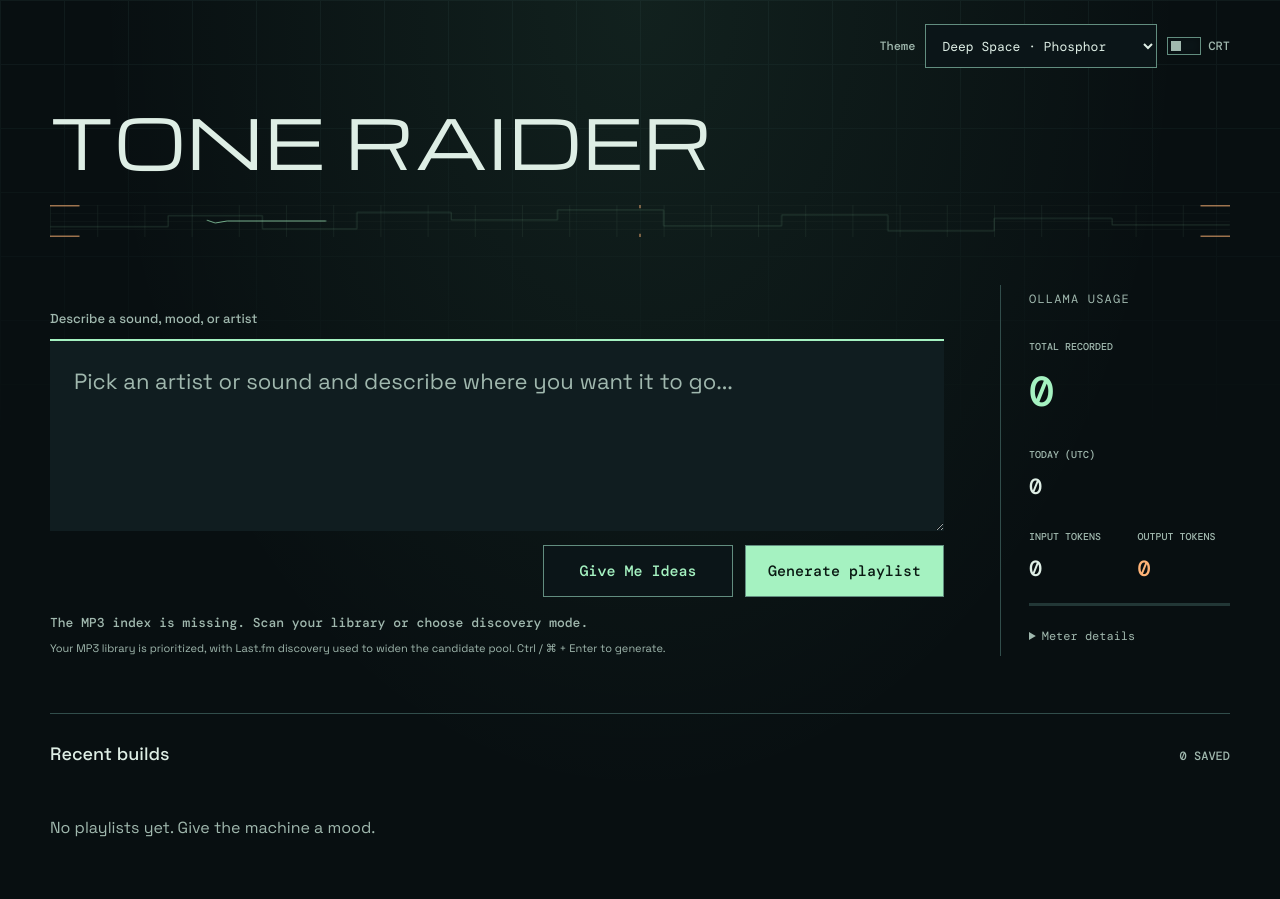
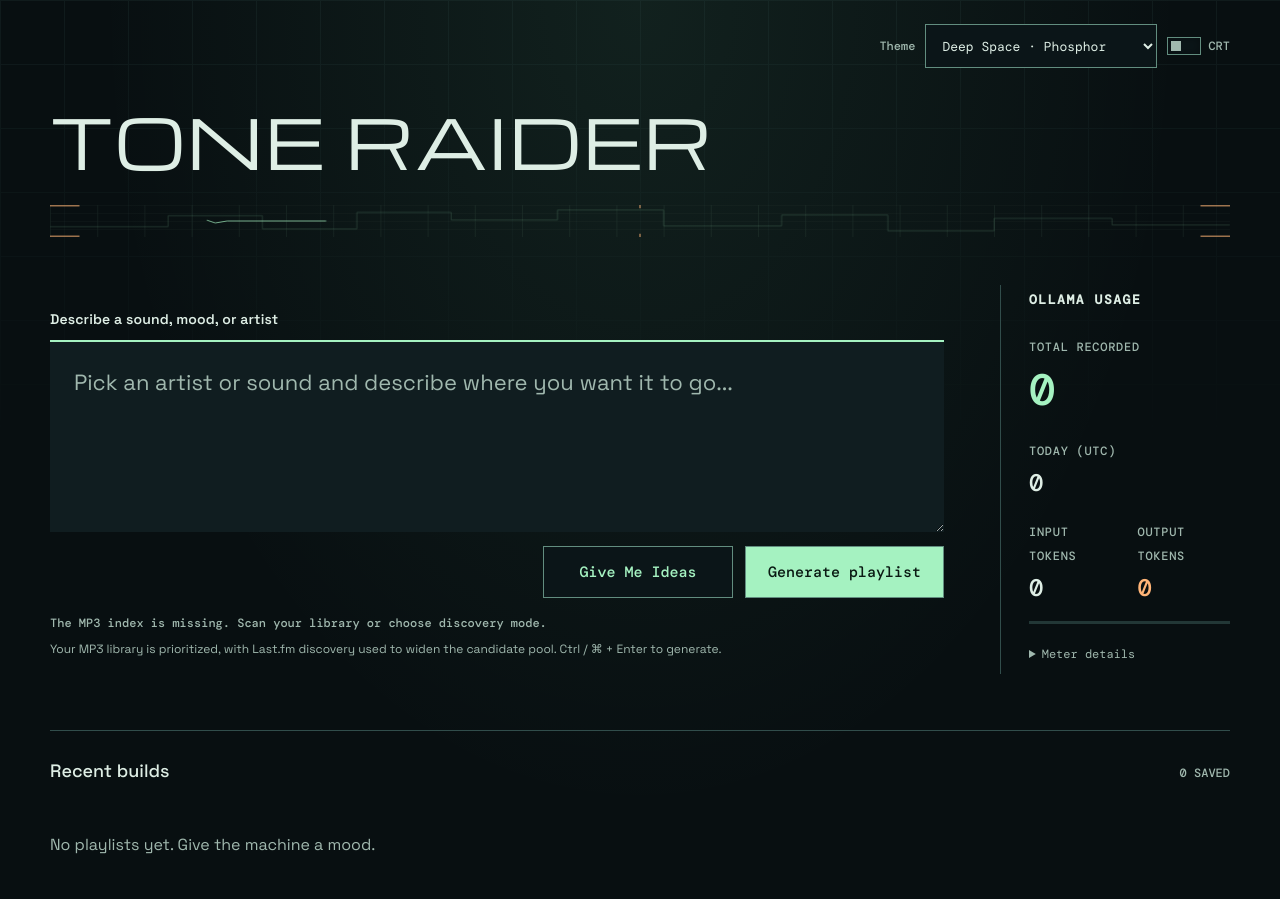
Before and after one commit to dmillion/spotify-gpt, a Flask app: page / in a window 1280 px wide. Shown: the top 899 px of the page. Before the commit the page ends 837 px from the top, so only its background shows below. Run offline with Flask 3, Linux system fonts and the light colour scheme; data that the repository does not hold is empty.

Commit message:
Improve build section typography hierarchy

```diff
--- a/static/themes.css
+++ b/static/themes.css
@@ -69,7 +69,7 @@ textarea::placeholder { color:var(--muted); opacity:1; }
 textarea { font-size:18px; }
 .status, .error { color:var(--red); line-height:1.6; overflow-wrap:anywhere; }
 .eyebrow, .meta { font-size:12px; line-height:1.6; }
-.track { font-size:12px; overflow-wrap:anywhere; }
+.track { font-size:13px; line-height:1.55; overflow-wrap:anywhere; }
 .usage-note, .prompt-help { font-size:13px; line-height:1.6; }
 .playlist > *, header > * { min-width:0; }
 .playlist h3, .playlist p, .playlist .eyebrow { overflow-wrap:anywhere; }
@@ -111,10 +111,10 @@ textarea { font-size:18px; }
 .crt-control input:checked + .crt-switch { border-color:var(--acid); box-shadow:inset 0 0 8px var(--glow),0 0 8px var(--glow); }
 .crt-control input:checked + .crt-switch::after { transform:translateX(16px); background:var(--acid); box-shadow:0 0 7px var(--crt-glow); }
 .crt-control:has(input:focus-visible) .crt-switch { outline:2px solid var(--focus); outline-offset:3px; }
-.prompt-label { display:block; margin:24px 0 10px; font-size:13px; font-weight:500; color:var(--muted); }
-.prompt-help { margin:6px 0 0; color:var(--muted); font-size:11px; }
+.prompt-label { display:block; margin:24px 0 10px; font-size:14px; font-weight:600; color:var(--ink); letter-spacing:.01em; }
+.prompt-help { margin:6px 0 0; color:var(--muted); font-size:12px; }
 .source-control { display:flex; flex-wrap:wrap; gap:12px; align-items:center; justify-content:space-between; color:var(--muted); font-size:13px; }
-#library-info { text-transform:none; max-width:850px; margin:16px 0 0; font-size:13px; }
+#library-info { text-transform:none; max-width:850px; margin:16px 0 0; font-size:12px; line-height:1.6; }
 .studio-footer { display:flex; flex-wrap:wrap; justify-content:space-between; gap:12px; border-top:1px solid var(--line-strong); padding-top:20px; margin-top:36px; font:12px/1.6 'DM Mono',monospace; color:var(--muted); }
 .login-main .workstation-bar { align-items:flex-start; }
 .login-main .station-name { display:none; }
@@ -124,7 +124,7 @@ textarea { font-size:18px; }
 main { padding-top:24px; }
 .studio-header { align-items:center; margin:24px 0; }
 h1 { font-size:clamp(36px,5.5vw,68px); line-height:1.04; letter-spacing:-.045em; font-weight:500; }
-.studio-header .eyebrow { color:var(--muted); font-size:11px; letter-spacing:.16em; margin-bottom:20px; }
+.studio-header .eyebrow { color:var(--muted); font-size:12px; letter-spacing:.16em; margin-bottom:20px; }
 .studio-header .mark { display:none; }
 .studio-header h1 {
   font-family:'Michroma','Eurostile','Microgramma',sans-serif;
@@ -136,7 +136,7 @@ h1 { font-size:clamp(36px,5.5vw,68px); line-height:1.04; letter-spacing:-.045em;
   max-width:none;
 }
 .signal-panel { display:block; padding:0; border:0; background:transparent; margin-bottom:48px; color:var(--acid); }
-.signal-caption { display:flex; justify-content:space-between; gap:12px; font:10px/1.5 'DM Mono',monospace; letter-spacing:.12em; color:var(--muted); }
+.signal-caption { display:flex; justify-content:space-between; gap:12px; font:12px/1.5 'DM Mono',monospace; letter-spacing:.1em; color:var(--muted); }
 .signal-caption:last-child { display:none; }
 .signal-panel svg { display:block; width:100%; height:32px; margin:5px 0; }
 .signal-primary, .signal-secondary, .signal-ticks { fill:none; stroke:currentColor; stroke-width:1; vector-effect:non-scaling-stroke; }
@@ -236,20 +236,20 @@ h2 { font-size:18px; font-weight:500; display:flex; align-items:center; gap:12px
 .prompt-clear:hover { color:var(--button-ink); border-color:var(--acid); background:var(--acid); }
 .composer:has(textarea:placeholder-shown) .prompt-clear { opacity:0; pointer-events:none; }
 
-.status { color:var(--red); margin:16px 0; min-height:22px; }
+.status { color:var(--red); margin:16px 0; min-height:22px; font-size:13px; }
 .status:empty { display:none; }
 .usage { border-left:1px solid var(--line); padding:6px 0 0 28px; margin:0; }
-.usage h2 { font:12px 'DM Mono',monospace; text-transform:uppercase; letter-spacing:.1em; color:var(--muted); }
+.usage h2 { font:600 13px 'DM Mono',monospace; text-transform:uppercase; letter-spacing:.12em; color:var(--ink); }
 .usage-grid { grid-template-columns:1fr 1fr; border:0; margin:26px 0 20px; gap:22px 16px; }
 .usage-grid > div { padding:0; border:0; }
 .usage-grid > div + div { border:0; }
 .usage-grid > div:first-child, .usage-grid > div:nth-child(2) { grid-column:1 / -1; }
-.usage-grid .meta { font-size:10px; }
-.usage-value { font-size:22px; color:var(--ink); }
-#usage-total { font-size:42px; color:var(--acid); letter-spacing:-.06em; }
+.usage-grid .meta { font-size:12px; font-weight:500; letter-spacing:.06em; text-transform:uppercase; color:var(--muted); }
+.usage-value { font-size:24px; color:var(--ink); line-height:1.15; }
+#usage-total { font-size:44px; color:var(--acid); letter-spacing:-.06em; }
 #usage-output { color:var(--red); }
 .usage-bar { height:3px; opacity:.65; }
-.usage-note { font-size:12px; }
+.usage-note { font-size:13px; }
 .usage-details { margin-top:12px; }
 .usage-details summary { cursor:pointer; color:var(--muted); font:12px/1.8 'DM Mono',monospace; padding:8px 0; }
 .usage-details summary:focus-visible { outline:2px solid var(--focus); outline-offset:3px; }
@@ -257,9 +257,9 @@ h2 { font-size:18px; font-weight:500; display:flex; align-items:center; gap:12px
 .section-head { border:0; padding-bottom:16px; margin-bottom:8px; gap:12px; }
 .playlist { padding:24px 0; }
 .playlist h3 { font-size:30px; margin:10px 0; font-weight:500; }
-.playlist .eyebrow { font-size:10px; }
+.playlist .eyebrow { font-size:12px; font-weight:500; letter-spacing:.05em; color:var(--muted); }
 .playlist:last-child { border-bottom:0; }
-.track { background:transparent; color:var(--muted); border:0; border-left:1px solid var(--line); padding:2px 10px; }
+.track { background:transparent; color:var(--muted); border:0; border-left:1px solid var(--line); padding:3px 10px; }
 .regen { color:var(--acid); background:var(--control); border:1px solid var(--line-strong); font:500 13px 'DM Mono',monospace; }
 .regen:hover { color:var(--button-ink); background:var(--acid); }
 a { color:var(--acid); text-underline-offset:4px; }
@@ -357,13 +357,13 @@ html[data-crt='on'] .login-main form {
   .usage { padding:20px 0 0; border-left:0; border-top:1px solid var(--line); }
   .usage-grid { grid-template-columns:repeat(2,minmax(0,1fr)); gap:16px; }
   .usage-grid > div:first-child, .usage-grid > div:nth-child(2) { grid-column:auto; }
-  #usage-total { font-size:28px; }
+  #usage-total { font-size:30px; }
   .composer textarea { font-size:18px; padding:18px 48px 18px 18px; }
   .composer-actions { justify-content:stretch; gap:8px; }
   .composer-actions .generate, .composer-actions .idea-button { flex:1 1 0; min-width:0; }
   .usage-grid > div:nth-child(3) { border-left:0; }
   .usage-grid > div:nth-child(n+3) { border-top:0; }
-  .signal-caption { font-size:9px; letter-spacing:0; }
+  .signal-caption { font-size:12px; letter-spacing:.04em; }
 }
 @media (prefers-reduced-motion:reduce) {
   *, *::before, *::after { scroll-behavior:auto !important; animation:none !important; transition:none !important; }
```
